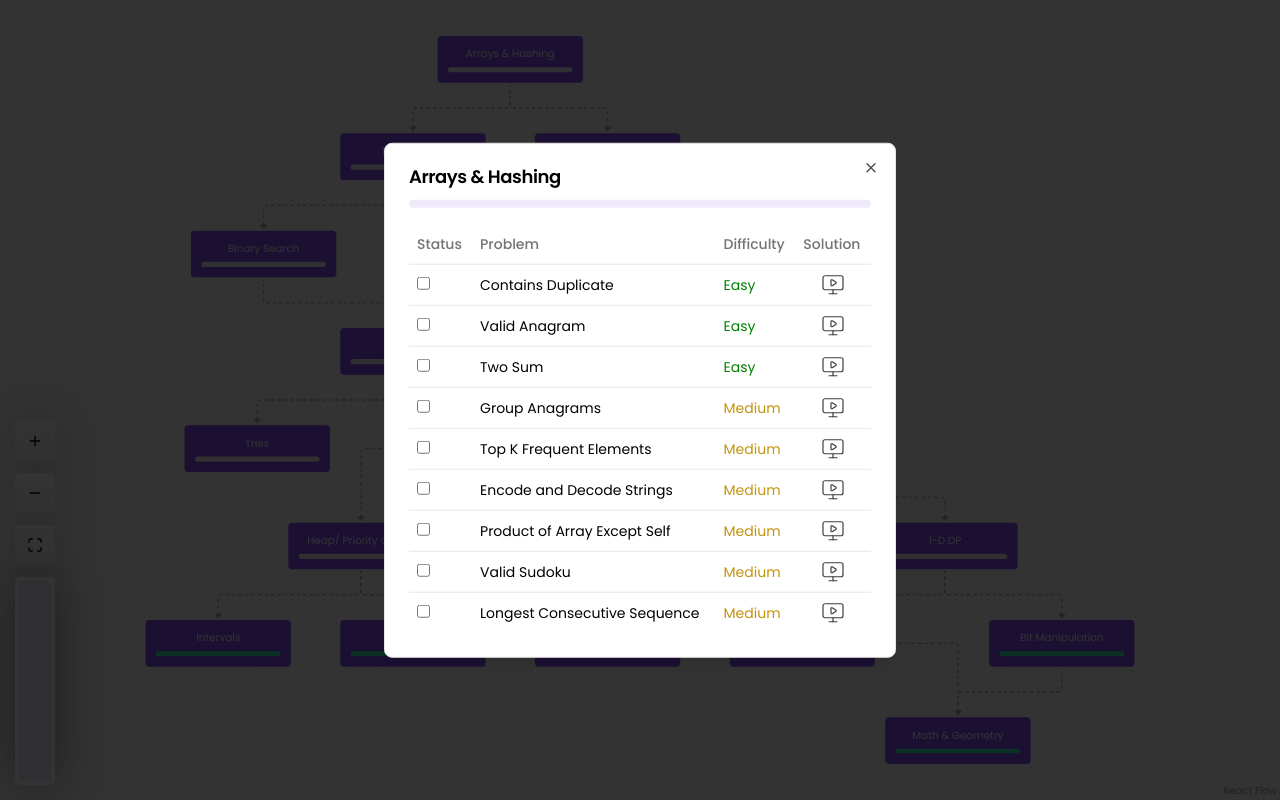
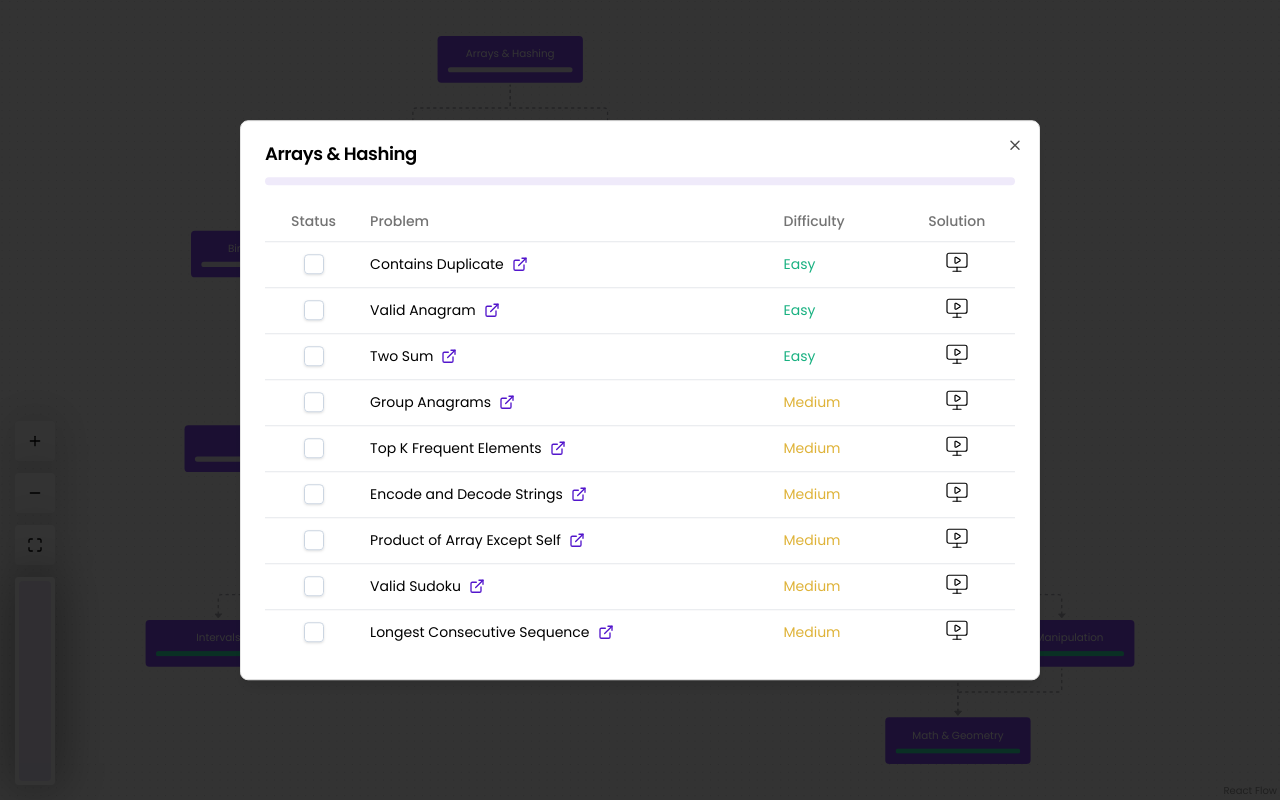
Before and after one commit to ProgramadoresSemPatria/TreemapDestroyer-module-code-breakers, a React (Vite) app: page / in a window 1280 px wide. Both pictures are taken after a click on the element "Arrays & Hashing". Built offline with nearby package versions, Linux system fonts and the light colour scheme.

Commit message:
feat: finish modal styles

```diff
--- a/src/components/ExercisesTable.tsx
+++ b/src/components/ExercisesTable.tsx
@@ -6,17 +6,19 @@ import {
   TableHeader,
   TableRow,
 } from "./ui/table";
-import { MonitorPlay } from "lucide-react";
+import { ExternalLink, MonitorPlay } from "lucide-react";
 import { IExercise, TDifficulty } from "@/types/IExercise";
 import { useDoneExerciceStore } from "@/stores/useDoneExerciseStore";
+import { Checkbox } from "./ui/checkbox";
+import clsx from "clsx";
 
 interface ExercisesTableProps {
   exercises: IExercise[];
 }
 
 const difficultyColors: Record<TDifficulty, string> = {
-  Easy: "green",
-  Medium: "#c39310",
+  Easy: "#19b181",
+  Medium: "#dfb339",
   Hard: "red",
 };
 
@@ -53,25 +55,34 @@ export function ExercisesTable({ exercises }: ExercisesTableProps) {
     <Table>
       <TableHeader>
         <TableRow>
-          <TableHead>Status</TableHead>
+          <TableHead className="text-center">Status</TableHead>
           <TableHead>Problem</TableHead>
           <TableHead>Difficulty</TableHead>
-          <TableHead>Solution</TableHead>
+          <TableHead className="text-center">Solution</TableHead>
         </TableRow>
       </TableHeader>
       <TableBody>
         {exercises.map((exercise) => (
-          <TableRow key={exercise.id}>
-            <TableCell>
-              <input
-                checked={doneExercisesId?.[exercise.id] || false}
-                type="checkbox"
-                onChange={() => changeStatus(exercise.id)}
-              />
+          <TableRow
+            key={exercise.id}
+            className={clsx("hover:bg-gray-100 transition-colors")}
+          >
+            <TableCell className="flex justify-center items-center">
+              <div>
+                <Checkbox
+                  checked={doneExercisesId?.[exercise.id] || false}
+                  onChange={() => changeStatus(exercise.id)}
+                />
+              </div>
             </TableCell>
             <TableCell>
-              <a target="_blank'" href={exercise.link}>
+              <a
+                className="flex items-center gap-2"
+                target="_blank'"
+                href={exercise.link}
+              >
                 {exercise.problem}
+                <ExternalLink color="#5316CC" size={16} />
               </a>
             </TableCell>
             <TableCell style={{ color: difficultyColors[exercise.difficulty] }}>
@@ -79,7 +90,7 @@ export function ExercisesTable({ exercises }: ExercisesTableProps) {
             </TableCell>
             <TableCell className="flex items-center justify-center">
               <a target="_blank" href={exercise.solution}>
-                <MonitorPlay color="#3f3e3e" strokeWidth={1.2} />
+                <MonitorPlay strokeWidth={1.2} />
               </a>
             </TableCell>
           </TableRow>
--- a/src/components/ProgressNode.tsx
+++ b/src/components/ProgressNode.tsx
@@ -47,7 +47,7 @@ export function ProgressNode({ data }: NodeProps<ProgressNode>) {
           />
         </button>
       </DialogTrigger>
-      <DialogContent className="min-w-fit">
+      <DialogContent className="min-w-fit max-w-[90vw] max-h-[90vh] overflow-y-auto lg:w-[50rem]">
         <DialogHeader className="gap-2">
           <DialogTitle>{data.label}</DialogTitle>
           <DialogDescription>
--- /dev/null
+++ b/src/components/ui/checkbox.tsx
@@ -0,0 +1,36 @@
+interface CheckboxProps {
+  checked: boolean;
+  onChange: () => void;
+}
+
+export function Checkbox({ checked, onChange }: CheckboxProps) {
+  return (
+    <div className="inline-flex items-center">
+      <label className="flex items-center cursor-pointer relative">
+        <input
+          type="checkbox"
+          checked={checked}
+          className="peer h-5 w-5 cursor-pointer transition-all appearance-none rounded shadow hover:shadow-md border border-slate-300 checked:bg-[#32EEB4]"
+          onChange={onChange}
+          id="check"
+        />
+        <span className="absolute text-white opacity-0 peer-checked:opacity-100 top-1/2 left-1/2 transform -translate-x-1/2 -translate-y-1/2 pointer-events-none">
+          <svg
+            xmlns="http://www.w3.org/2000/svg"
+            className="h-3.5 w-3.5"
+            viewBox="0 0 20 20"
+            fill="currentColor"
+            stroke="currentColor"
+            stroke-width="1"
+          >
+            <path
+              fill-rule="evenodd"
+              d="M16.707 5.293a1 1 0 010 1.414l-8 8a1 1 0 01-1.414 0l-4-4a1 1 0 011.414-1.414L8 12.586l7.293-7.293a1 1 0 011.414 0z"
+              clip-rule="evenodd"
+            ></path>
+          </svg>
+        </span>
+      </label>
+    </div>
+  );
+}
--- a/src/components/ui/dialog.tsx
+++ b/src/components/ui/dialog.tsx
@@ -1,16 +1,16 @@
-import * as React from "react"
-import * as DialogPrimitive from "@radix-ui/react-dialog"
-import { X } from "lucide-react"
+import * as React from "react";
+import * as DialogPrimitive from "@radix-ui/react-dialog";
+import { X } from "lucide-react";
 
-import { cn } from "@/lib/utils"
+import { cn } from "@/lib/utils";
 
-const Dialog = DialogPrimitive.Root
+const Dialog = DialogPrimitive.Root;
 
-const DialogTrigger = DialogPrimitive.Trigger
+const DialogTrigger = DialogPrimitive.Trigger;
 
-const DialogPortal = DialogPrimitive.Portal
+const DialogPortal = DialogPrimitive.Portal;
 
-const DialogClose = DialogPrimitive.Close
+const DialogClose = DialogPrimitive.Close;
 
 const DialogOverlay = React.forwardRef<
   React.ElementRef<typeof DialogPrimitive.Overlay>,
@@ -24,8 +24,8 @@ const DialogOverlay = React.forwardRef<
     )}
     {...props}
   />
-))
-DialogOverlay.displayName = DialogPrimitive.Overlay.displayName
+));
+DialogOverlay.displayName = DialogPrimitive.Overlay.displayName;
 
 const DialogContent = React.forwardRef<
   React.ElementRef<typeof DialogPrimitive.Content>,
@@ -36,7 +36,7 @@ const DialogContent = React.forwardRef<
     <DialogPrimitive.Content
       ref={ref}
       className={cn(
-        "fixed left-[50%] top-[50%] z-50 grid w-full max-w-lg translate-x-[-50%] translate-y-[-50%] gap-4 border border-neutral-200 bg-white p-6 shadow-lg duration-200 data-[state=open]:animate-in data-[state=closed]:animate-out data-[state=closed]:fade-out-0 data-[state=open]:fade-in-0 data-[state=closed]:zoom-out-95 data-[state=open]:zoom-in-95 data-[state=closed]:slide-out-to-left-1/2 data-[state=closed]:slide-out-to-top-[48%] data-[state=open]:slide-in-from-left-1/2 data-[state=open]:slide-in-from-top-[48%] sm:rounded-lg dark:border-neutral-800 dark:bg-neutral-950",
+        "fixed left-[50%] top-[50%] z-50 grid w-full max-w-lg translate-x-[-50%] translate-y-[-50%] gap-4 border border-neutral-200 bg-white p-6 shadow-lg duration-200 data-[state=open]:animate-in data-[state=closed]:animate-out data-[state=closed]:fade-out-0 data-[state=open]:fade-in-0 data-[state=closed]:zoom-out-95 data-[state=open]:zoom-in-95 data-[state=closed]:slide-out-to-left-1/2 data-[state=closed]:slide-out-to-top-[48%] data-[state=open]:slide-in-from-left-1/2 data-[state=open]:slide-in-from-top-[48%] rounded-lg dark:border-neutral-800 dark:bg-neutral-950",
         className
       )}
       {...props}
@@ -48,8 +48,8 @@ const DialogContent = React.forwardRef<
       </DialogPrimitive.Close>
     </DialogPrimitive.Content>
   </DialogPortal>
-))
-DialogContent.displayName = DialogPrimitive.Content.displayName
+));
+DialogContent.displayName = DialogPrimitive.Content.displayName;
 
 const DialogHeader = ({
   className,
@@ -62,8 +62,8 @@ const DialogHeader = ({
     )}
     {...props}
   />
-)
-DialogHeader.displayName = "DialogHeader"
+);
+DialogHeader.displayName = "DialogHeader";
 
 const DialogFooter = ({
   className,
@@ -76,8 +76,8 @@ const DialogFooter = ({
     )}
     {...props}
   />
-)
-DialogFooter.displayName = "DialogFooter"
+);
+DialogFooter.displayName = "DialogFooter";
 
 const DialogTitle = React.forwardRef<
   React.ElementRef<typeof DialogPrimitive.Title>,
@@ -91,8 +91,8 @@ const DialogTitle = React.forwardRef<
     )}
     {...props}
   />
-))
-DialogTitle.displayName = DialogPrimitive.Title.displayName
+));
+DialogTitle.displayName = DialogPrimitive.Title.displayName;
 
 const DialogDescription = React.forwardRef<
   React.ElementRef<typeof DialogPrimitive.Description>,
@@ -103,8 +103,8 @@ const DialogDescription = React.forwardRef<
     className={cn("text-sm text-neutral-500 dark:text-neutral-400", className)}
     {...props}
   />
-))
-DialogDescription.displayName = DialogPrimitive.Description.displayName
+));
+DialogDescription.displayName = DialogPrimitive.Description.displayName;
 
 export {
   Dialog,
@@ -117,4 +117,4 @@ export {
   DialogFooter,
   DialogTitle,
   DialogDescription,
-}
+};
```
Also changed, not shown: 1 other file (tests, documents, lock files or other folders).
